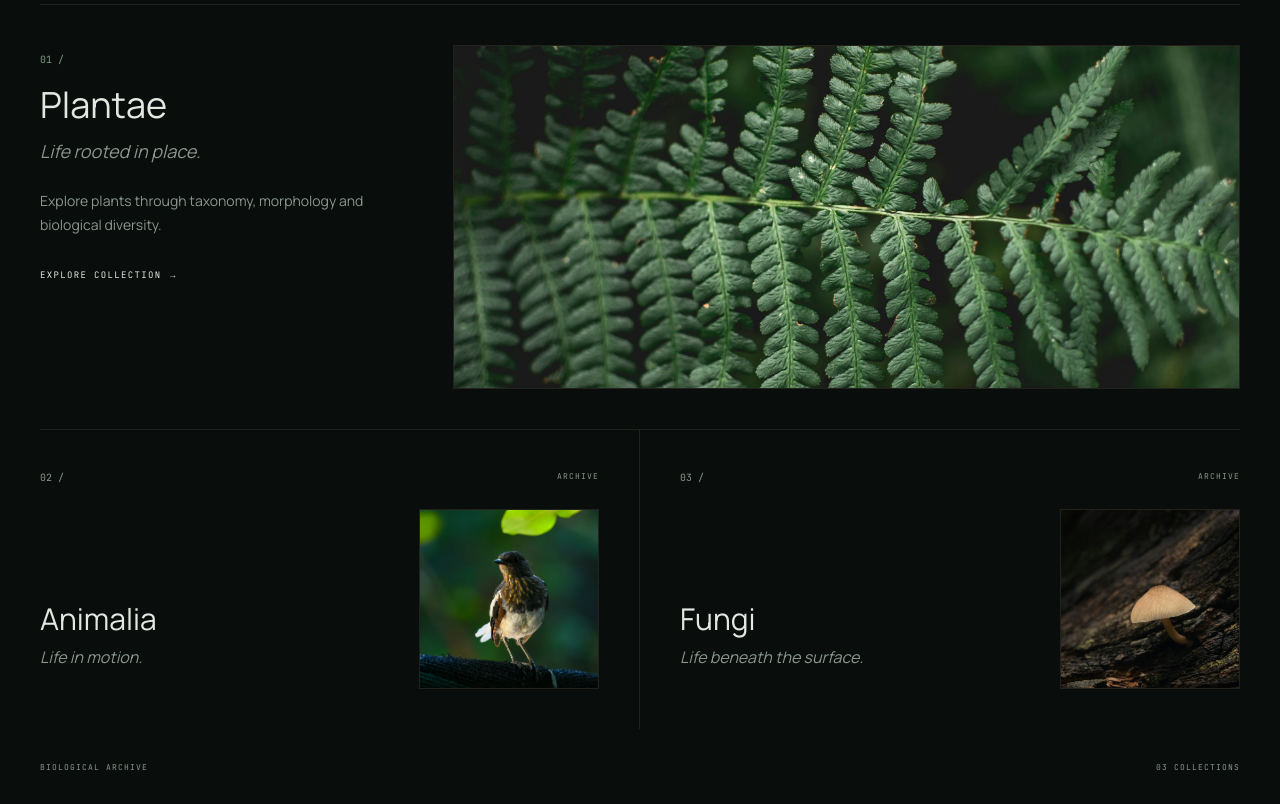
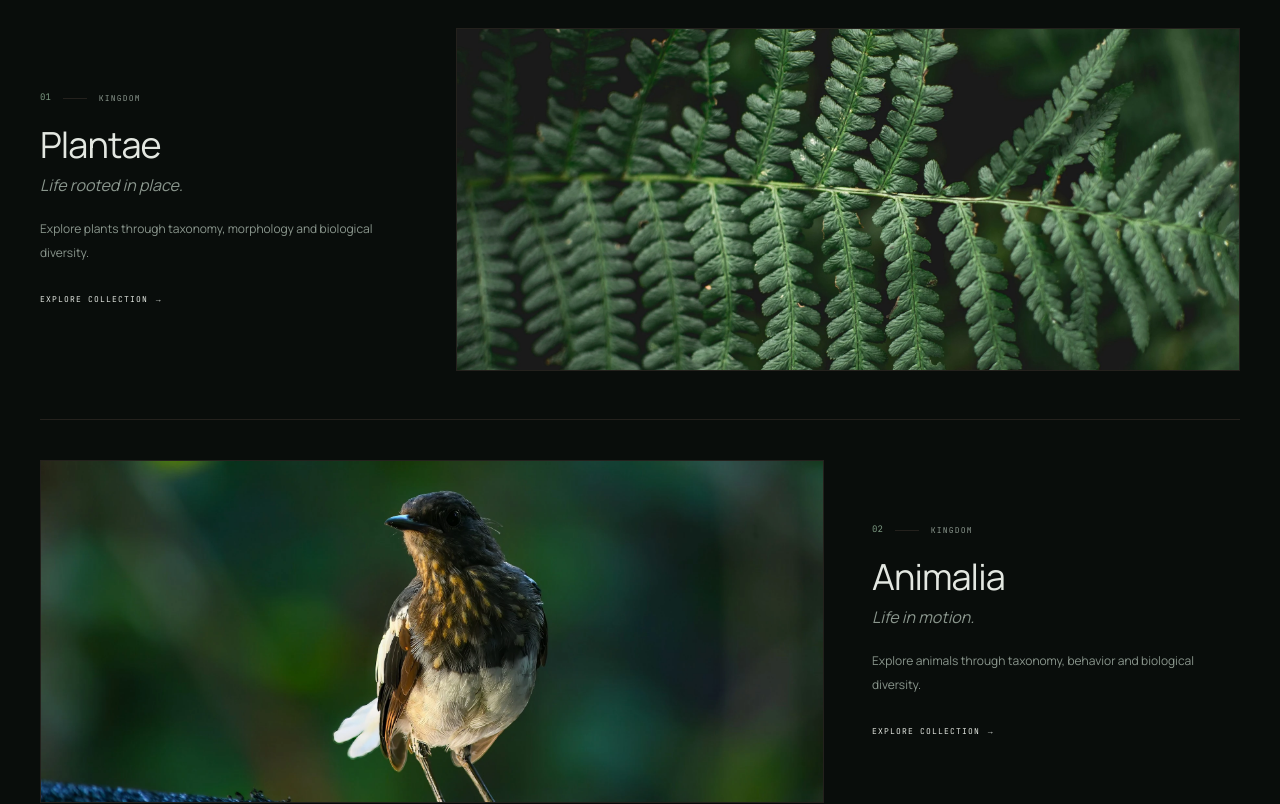
Before and after one commit to jaozinpaulin/Leaf-Me-2.0, a Next.js app: page / in a window 1280 px wide. Shown: the part 1240-2044 px from the top of the page. Built offline with nearby package versions, Linux system fonts and the light colour scheme.

Commit message:
style: ajust triple imgs horizontal flex-col

```diff
--- a/src/components/Kingdoms.tsx
+++ b/src/components/Kingdoms.tsx
@@ -11,99 +11,67 @@ const kingdoms = [
         number: "02",
         name: "Animalia",
         phrase: "Life in motion.",
-        image:
-            "/animalia.webp",
+        description:
+            "Explore animals through taxonomy, behavior and biological diversity.",
+        image: "/animalia.webp",
     },
     {
         number: "03",
         name: "Fungi",
         phrase: "Life beneath the surface.",
-        image:
-            "/fungi.webp",
+        description:
+            "Explore fungi through taxonomy, ecology and biological diversity.",
+        image: "/fungi.webp",
     },
 ];
 
 export default function Kingdoms() {
     return (
         <section className="border-b border-leaf-border bg-leaf-bg text-leaf-text">
-            <div className="mx-auto max-w-7xl px-6 py-24 lg:px-10 lg:py-32">
+            <div className="mx-auto max-w-7xl px-6 py-20 lg:px-10 lg:py-28">
 
-                <div className="grid grid-cols-1 gap-10 lg:grid-cols-12 lg:items-end">
+                <div className="grid grid-cols-1 gap-8 lg:grid-cols-12 lg:items-end">
                     <div className="lg:col-span-7">
                         <span className="font-mono text-[9px] uppercase tracking-[0.2em] text-leaf-accent">
                             Archive / Kingdoms
                         </span>
 
-                        <h2 className="mt-5 max-w-2xl font-display text-5xl leading-[0.95] tracking-tight sm:text-6xl">
+                        <h2 className="mt-4 font-display text-5xl leading-none tracking-tight sm:text-6xl">
                             The living archive.
                         </h2>
                     </div>
 
                     <div className="lg:col-span-5 lg:pl-10">
-                        <p className="max-w-md text-sm leading-7 text-leaf-muted">
+                        <p className="max-w-md text-sm leading-6 text-leaf-muted">
                             A growing catalogue of life, organized through
                             biological kingdoms and scientific classification.
                         </p>
                     </div>
                 </div>
 
-                <div className="mt-16 border-t border-leaf-border">
-                    <article className="grid grid-cols-1 border-b border-leaf-border py-8 lg:grid-cols-12 lg:gap-10 lg:py-10">
-                        <div className="lg:col-span-4">
-                            <span className="font-mono text-[10px] text-leaf-accent">
-                                {kingdoms[0].number} /
+                <div className="mt-14 border-t border-leaf-border">
+                    {kingdoms.map((kingdom, index) => (<article
+                        key={kingdom.name}
+                        className={`grid grid-cols-1 gap-8 border-b border-leaf-border py-8 lg:grid-cols-12 lg:items-center lg:gap-12 lg:py-10 ${index === 0 ? "lg:py-12" : ""
+                            }`}
+                    >
+                        <div
+                            className={`lg:col-span-4 ${index === 1 ? "lg:order-2" : ""
+                                }`}
+                        >
+                            <div className="flex items-center gap-3">
+                                <span className="font-mono text-[9px] text-leaf-accent">
+                                    {kingdom.number}
                                 </span>
 
-                            <h3 className="mt-4 font-display text-4xl">
-                                {kingdoms[0].name}
-                            </h3>
-
-                            <p className="mt-3 font-display text-lg italic text-leaf-muted">
-                                {kingdoms[0].phrase}
-                            </p>
-
-                            <p className="mt-6 max-w-sm text-sm leading-6 text-leaf-muted">
-                                {kingdoms[0].description}
-                            </p>
-
-                            <button
-                                type="button"
-                                className="mt-8 font-mono text-[9px] uppercase tracking-[0.15em] text-leaf-text transition-colors hover:text-leaf-accent"
-                            >
-                                Explore Collection →
-                            </button>
-                        </div>
-
-                        <div className="mt-8 lg:col-span-8 lg:mt-0">
-                            <div className="relative aspect-[16/7] overflow-hidden border border-leaf-border">
-                                <img
-                                    src={kingdoms[0].image}
-                                    alt={kingdoms[0].name}
-                                    className="h-full w-full object-cover"
-                                />
-                            </div>
-                        </div>
-                    </article>
-
-                    <div className="grid grid-cols-1 md:grid-cols-2">
-                        {kingdoms.slice(1).map((kingdom) => (
-                            <article
-                                key={kingdom.name}
-                                className="border-b border-leaf-border py-8 md:border-b-0 md:py-10 md:first:border-r md:first:pr-10 md:last:pl-10"
-                            >
-                                <div className="flex items-start justify-between">
-                                    <span className="font-mono text-[10px] text-leaf-muted">
-                                        {kingdom.number} /
-                                    </span>
+                                <span className="h-px w-6 bg-leaf-border" />
 
                                 <span className="font-mono text-[8px] uppercase tracking-[0.15em] text-leaf-muted">
-                                        Archive
+                                    Kingdom
                                 </span>
                             </div>
 
-                                <div className="mt-6 grid grid-cols-1 gap-6 sm:grid-cols-[1fr_180px] sm:items-end">
-                                    <div>
-                                        <h3 className="font-display text-3xl">
+                            <h3 className="mt-5 font-display text-4xl tracking-tight">
                                 {kingdom.name}
                             </h3>
 
@@ -111,31 +79,41 @@ export default function Kingdoms() {
                                 {kingdom.phrase}
                             </p>
 
-                                        <p className="mt-5 text-sm leading-6 text-leaf-muted">
+                            <p className="mt-5 max-w-sm text-xs leading-6 text-leaf-muted">
                                 {kingdom.description}
                             </p>
+
+                            <button
+                                type="button"
+                                className="mt-7 font-mono text-[8px] uppercase tracking-[0.15em] text-leaf-text transition-colors hover:text-leaf-accent"
+                            >
+                                Explore collection →
+                            </button>
                         </div>
 
-                                    <div className="relative aspect-square overflow-hidden border border-leaf-border">
+                        <div
+                            className={`lg:col-span-8 ${index === 1 ? "lg:order-1" : ""
+                                }`}
+                        >
+                            <div className="group relative aspect-[16/7] overflow-hidden border border-leaf-border">
                                 <img
                                     src={kingdom.image}
                                     alt={kingdom.name}
-                                            className="h-full w-full object-cover"
+                                    className="h-full w-full object-cover transition-transform duration-700 group-hover:scale-[1.02]"
                                 />
                             </div>
                         </div>
                     </article>
                     ))}
                 </div>
-                </div>
 
-                <div className="mt-8 flex items-center justify-between">
+                <div className="mt-7 flex items-center justify-between">
                     <span className="font-mono text-[8px] uppercase tracking-[0.15em] text-leaf-muted">
                         Biological Archive
                     </span>
 
                     <span className="font-mono text-[8px] uppercase tracking-[0.15em] text-leaf-muted">
-                        03 Collections
+                        {kingdoms.length.toString().padStart(2, "0")} Collections
                     </span>
                 </div>
             </div>
```
Lines whose indentation alone changed are shown as unchanged.
